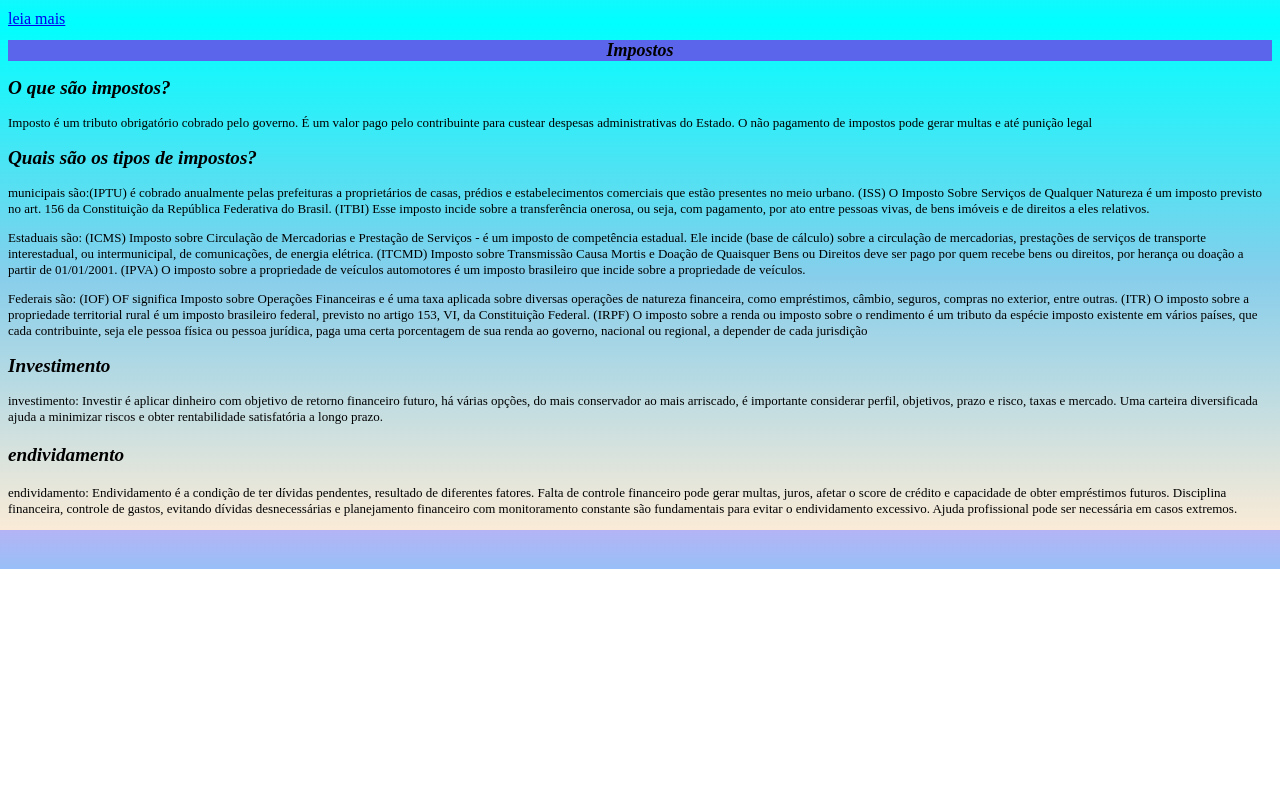
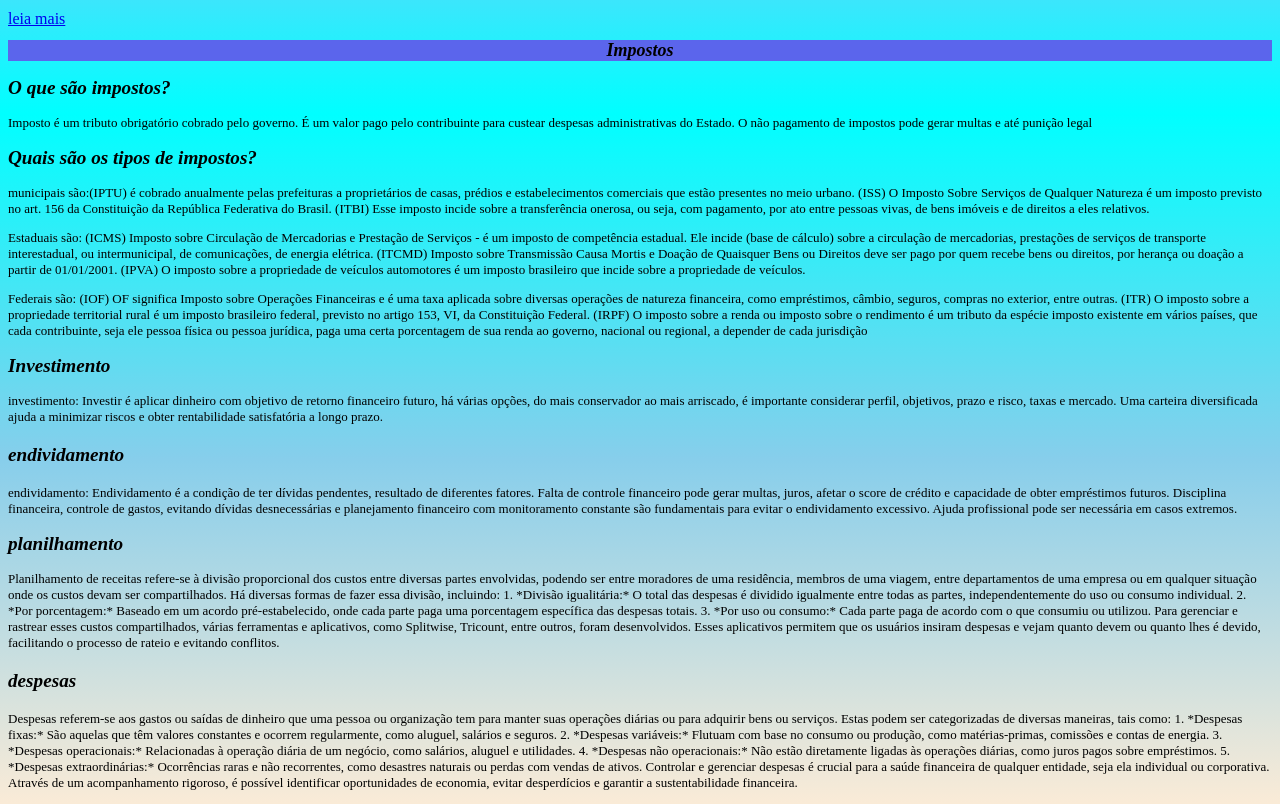
Before and after one commit to P4bllox/edfin, a plain HTML site: page index.html in a window 1280 px wide. Shown: the part 231-1035 px from the top of the page. Before the commit the page ends 800 px from the top, so only its background shows below. Drawn offline with Linux system fonts and the light colour scheme.

Commit message:
Update index.html

```diff
--- a/index.html
+++ b/index.html
@@ -55,7 +55,26 @@ satisfatória a longo prazo.</p>
  obter empréstimos futuros. Disciplina financeira, controle de gastos, evitando dívidas desnecessárias
  e planejamento financeiro com monitoramento constante são fundamentais para evitar o endividamento
  excessivo. Ajuda profissional pode ser necessária em casos extremos.</p>
+    <h2>planilhamento</h2>
+    <p>Planilhamento de receitas refere-se à divisão proporcional dos custos entre diversas partes envolvidas, podendo ser entre moradores de uma residência, membros de uma viagem, entre departamentos de uma empresa ou em qualquer situação onde os custos devam ser compartilhados.
 
+Há diversas formas de fazer essa divisão, incluindo:
+
+1. *Divisão igualitária:* O total das despesas é dividido igualmente entre todas as partes, independentemente do uso ou consumo individual.
+2. *Por porcentagem:* Baseado em um acordo pré-estabelecido, onde cada parte paga uma porcentagem específica das despesas totais.
+3. *Por uso ou consumo:* Cada parte paga de acordo com o que consumiu ou utilizou.
+
+Para gerenciar e rastrear esses custos compartilhados, várias ferramentas e aplicativos, como Splitwise, Tricount, entre outros, foram desenvolvidos. Esses aplicativos permitem que os usuários insiram despesas e vejam quanto devem ou quanto lhes é devido, facilitando o processo de rateio e evitando conflitos.</p>
+<h3>despesas</h3>
+<p>Despesas referem-se aos gastos ou saídas de dinheiro que uma pessoa ou organização tem para manter suas operações diárias ou para adquirir bens ou serviços. Estas podem ser categorizadas de diversas maneiras, tais como:
+
+1. *Despesas fixas:* São aquelas que têm valores constantes e ocorrem regularmente, como aluguel, salários e seguros.
+2. *Despesas variáveis:* Flutuam com base no consumo ou produção, como matérias-primas, comissões e contas de energia.
+3. *Despesas operacionais:* Relacionadas à operação diária de um negócio, como salários, aluguel e utilidades.
+4. *Despesas não operacionais:* Não estão diretamente ligadas às operações diárias, como juros pagos sobre empréstimos.
+5. *Despesas extraordinárias:* Ocorrências raras e não recorrentes, como desastres naturais ou perdas com vendas de ativos.
+
+Controlar e gerenciar despesas é crucial para a saúde financeira de qualquer entidade, seja ela individual ou corporativa. Através de um acompanhamento rigoroso, é possível identificar oportunidades de economia, evitar desperdícios e garantir a sustentabilidade financeira.</p>
 
 
 
```
